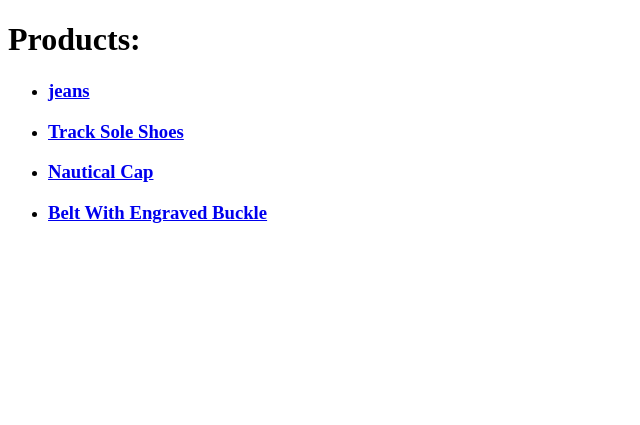
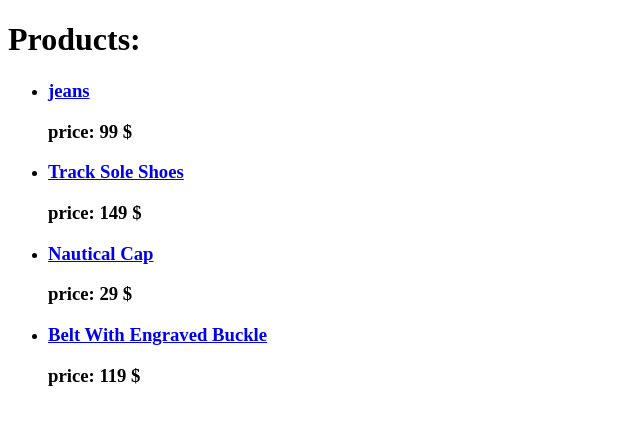
Before and after one commit to soufiianebenalla/The-store, a Django app: page /products in a window 1280 px wide. Shown: the top 425 px of the page, without its empty margins (0-640 px from the left). Run offline with Django 3.2, Linux system fonts and the light colour scheme; data comes from the database, SQL or seed files in the repository.

Commit message:
Add Price and created_at to the template!

```diff
--- a/templates/products/product-details.html
+++ b/templates/products/product-details.html
@@ -12,6 +12,7 @@
         <div>
             <h1>{{product.title}}</h1>
             <p>{{product.description}}</p>
+            <h5>Price: {{product.price}} $</h5>
         </div>
         <div>
             <a href="{% url 'products_list'%}">
--- a/templates/products/products-list.html
+++ b/templates/products/products-list.html
@@ -16,6 +16,7 @@
                 <a href="{% url 'product_details' product.pk %}">
                     <h3>{{product.title}}</h3>
                 </a>
+                <h3>price: {{product.price}} $</h3>
             </li>
             {% empty %}
             <p>No Products Yet!</p>
```
